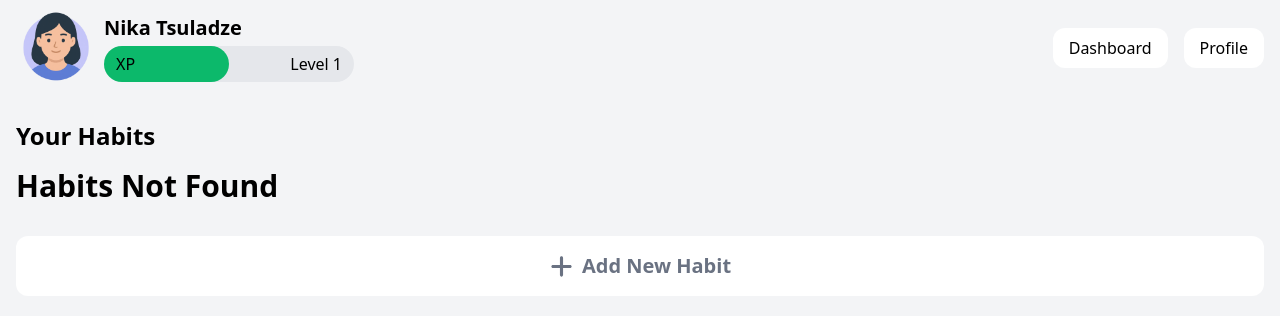
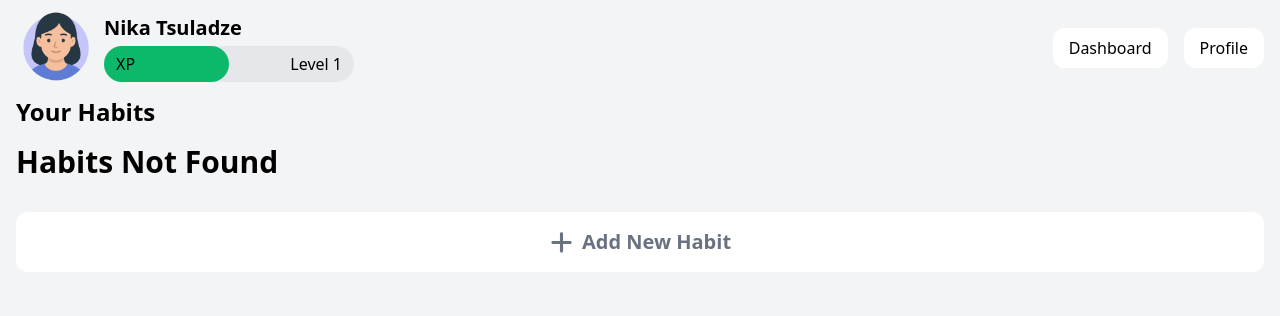
Before and after one commit to GeoLine02/gamified-habit-tracker, a Next.js app: page / in a window 1280 px wide. Shown: the top 316 px of the page. Built offline with nearby package versions, Linux system fonts and the light colour scheme.

Commit message:
hotfix: gap issue

```diff
--- a/components/shared/BaseLayout.tsx
+++ b/components/shared/BaseLayout.tsx
@@ -7,7 +7,7 @@
   children: React.ReactNode;
 }) {
   return (
-    <div className="flex flex-col min-h-screen pb-4 gap-6">
+    <div className="flex flex-col min-h-screen pb-4 gap-6ga">
       <Header />
       <main className="flex-1 flex flex-col">{children}</main>
       <Footer />
```
